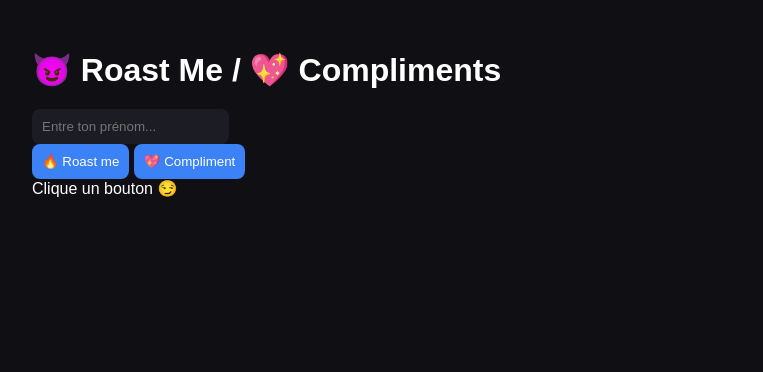
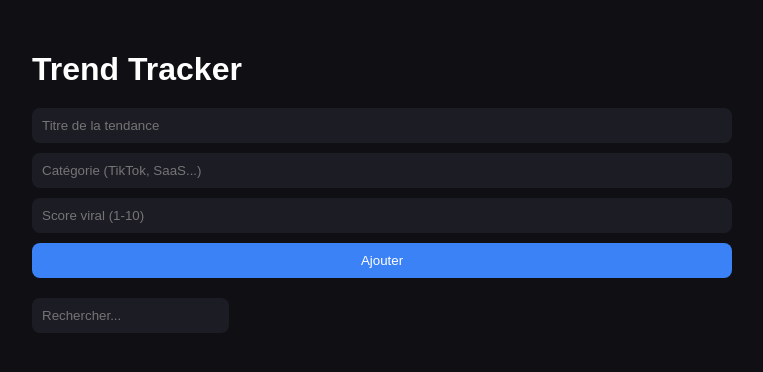
Before and after one commit to kat0ne/roast-me-site, a plain HTML site: page index.html in a window 1280 px wide. Shown: the whole page, without its empty margins (258-1021 px from the left). Drawn offline with Linux system fonts and the light colour scheme.

Commit message:
index.html

```diff
--- a/index.html
+++ b/index.html
@@ -1,25 +1,29 @@
 <!DOCTYPE html>
 <html lang="fr">
 <head>
-  <meta charset="UTF-8">
-  <title>Roast Me 😈 / Compliments 💖</title>
-  <link rel="stylesheet" href="style.css">
+  <meta charset="UTF-8" />
+  <meta name="viewport" content="width=device-width, initial-scale=1.0"/>
+  <title>Trend Tracker</title>
+  <link rel="stylesheet" href="style.css"/>
 </head>
 <body>
 
   <div class="container">
-    <h1>😈 Roast Me / 💖 Compliments</h1>
+    <h1>Trend Tracker</h1>
 
-    <input type="text" id="name" placeholder="Entre ton prénom..." />
-
-    <div class="buttons">
-      <button onclick="roast()">🔥 Roast me</button>
-      <button onclick="compliment()">💖 Compliment</button>
+    <div class="form">
+      <input id="title" placeholder="Titre de la tendance" />
+      <input id="category" placeholder="Catégorie (TikTok, SaaS...)" />
+      <input id="score" type="number" placeholder="Score viral (1-10)" />
+      <button id="addBtn">Ajouter</button>
     </div>
 
-    <div id="result">Clique un bouton 😏</div>
+    <input id="search" placeholder="Rechercher..." />
+
+    <div id="list"></div>
   </div>
 
-  <script src="script.js"></script>
+  <script type="module" src="./main.ts"></script>
+
 </body>
 </html>
```
